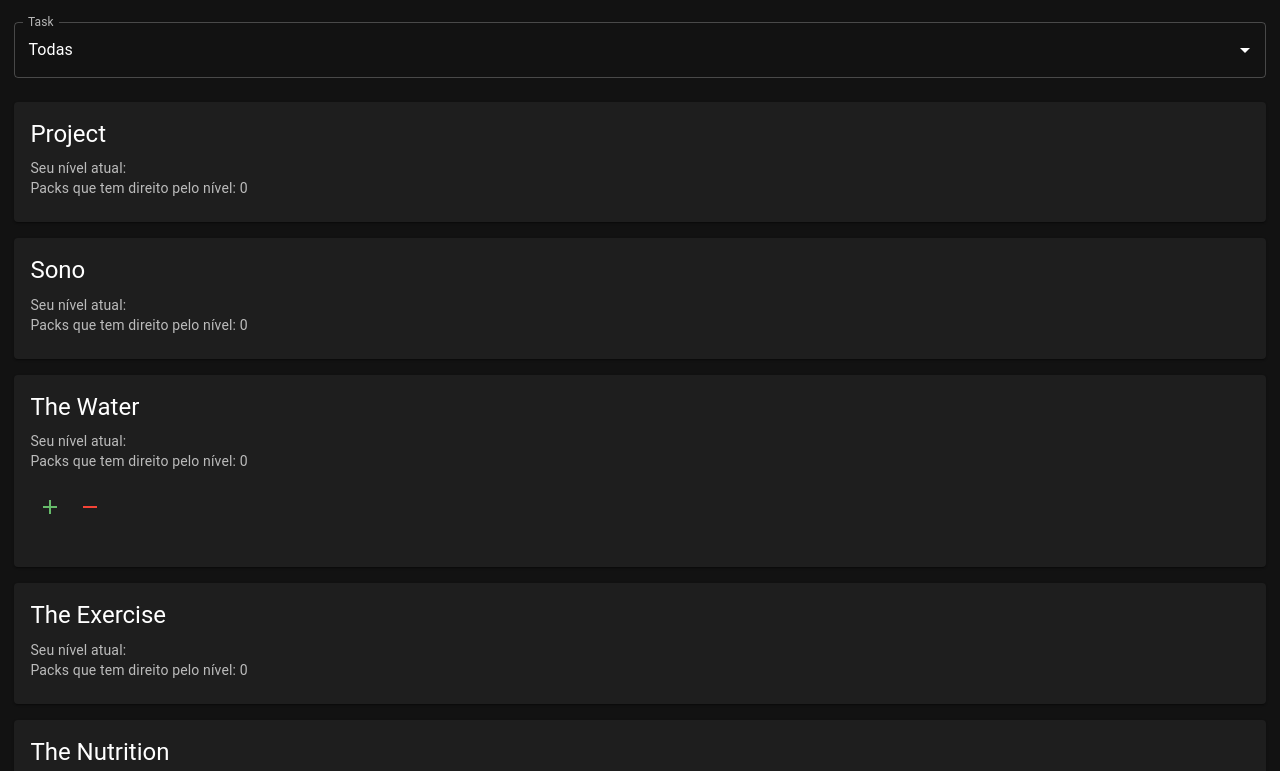
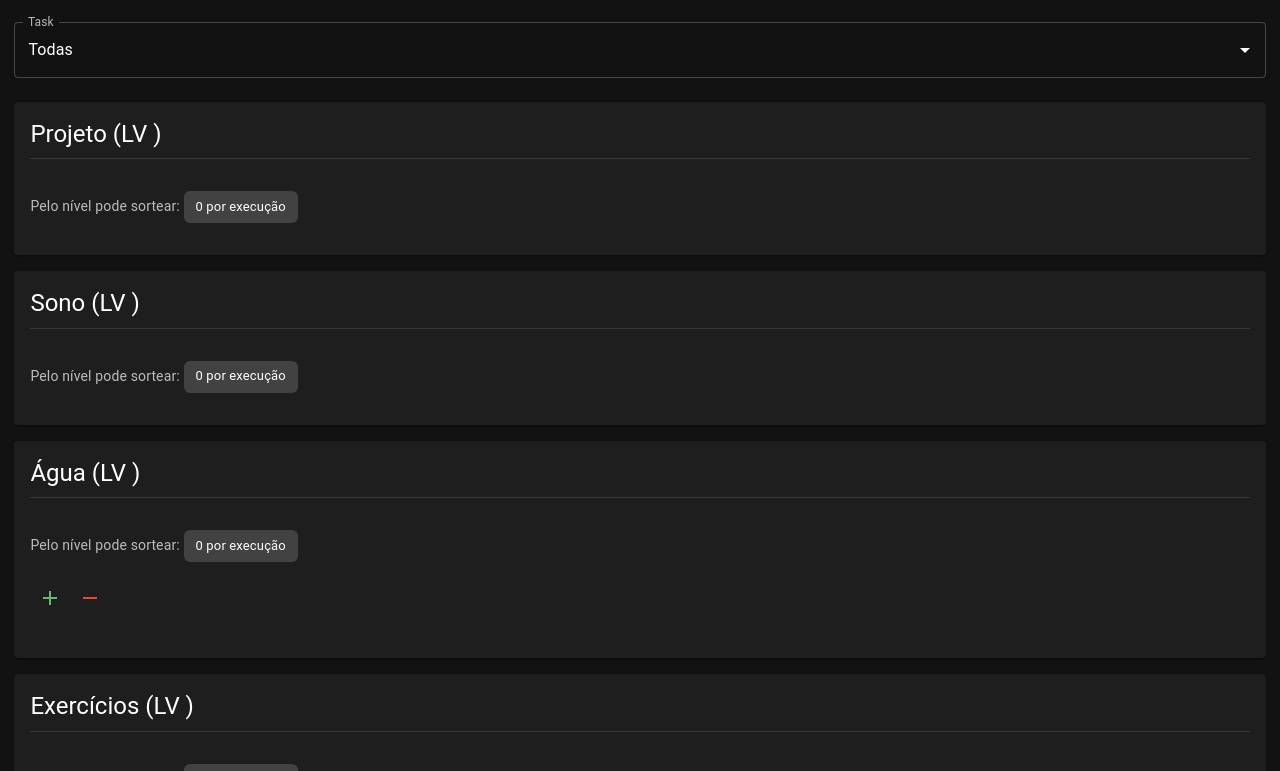
Before and after one commit to guiosouza/react-gamification-web-app, a Next.js app: page /exp in a window 1280 px wide. Shown: the part 285-1056 px from the top of the page. Built offline with nearby package versions, Linux system fonts and the light colour scheme.

Commit message:
refactor: update task labels to Portuguese and enhance TaskCard display

```diff
--- a/src/app/exp/page.tsx
+++ b/src/app/exp/page.tsx
@@ -1,7 +1,16 @@
 "use client";
 
 import { useEffect, useState } from "react";
-import { Autocomplete, TextField, Button, Alert, Dialog, DialogTitle, DialogContent, DialogActions } from "@mui/material";
+import {
+  Autocomplete,
+  TextField,
+  Button,
+  Alert,
+  Dialog,
+  DialogTitle,
+  DialogContent,
+  DialogActions,
+} from "@mui/material";
 import TaskCard from "@/components/task-card";
 import { DatePicker, LocalizationProvider } from "@mui/x-date-pickers";
 import { Dayjs } from "dayjs";
@@ -26,12 +35,12 @@ interface TaskInput {
 
 const options: TaskOption[] = [
   { label: "Todas" },
-  { label: "Project" },
+  { label: "Projeto" },
   { label: "Sono" },
   // { label: "The Grind" },
-  { label: "The Water" },
-  { label: "The Exercise" },
-  { label: "The Nutrition" },
+  { label: "Água" },
+  { label: "Exercícios" },
+  { label: "Nutrição" },
 ];
 
 export default function Exp() {
@@ -96,13 +105,13 @@ export default function Exp() {
     switch (taskName) {
       case "The Grind":
         return Math.floor(levelNumber / 40);
-      case "The Nutrition":
+      case "Nutrição":
         return baseMultiplier * 9;
-      case "The Exercise":
+      case "Exercícios":
         return baseMultiplier;
-      case "The Water":
+      case "Água":
         return baseMultiplier;
-      case "Project": {
+      case "Projeto": {
         const daysPassed = calculateDaysSinceStart(startDate);
         return daysPassed * 866;
       }
@@ -125,7 +134,7 @@ export default function Exp() {
   const calculateTotalPacks = (): number => {
     const basePacks = calculatePacksByTask(selectedTask.label, level);
 
-    if (selectedTask.label === "Project") {
+    if (selectedTask.label === "Projeto") {
       return basePacks;
     }
 
@@ -133,15 +142,12 @@ export default function Exp() {
       return basePacks;
     }
 
-    if (
-      selectedTask.label === "The Water" ||
-      selectedTask.label === "The Nutrition"
-    ) {
+    if (selectedTask.label === "Água" || selectedTask.label === "Nutrição") {
       return basePacks * (taskInput.quantity || 0);
     }
 
     if (
-      selectedTask.label === "The Exercise" ||
+      selectedTask.label === "Exercícios" ||
       selectedTask.label === "The Grind"
     ) {
       if (!taskInput.time) return 0;
@@ -218,10 +224,7 @@ export default function Exp() {
   };
 
   const renderTaskInput = () => {
-    if (
-      selectedTask.label === "The Water" ||
-      selectedTask.label === "The Nutrition"
-    ) {
+    if (selectedTask.label === "Água" || selectedTask.label === "Nutrição") {
       return disableInput ? (
         <div style={{ marginTop: "32px", marginBottom: "16px" }}>
           <Alert variant="outlined" severity="warning">
@@ -232,7 +235,7 @@ export default function Exp() {
         <TextField
           type="number"
           label={
-            selectedTask.label === "The Water"
+            selectedTask.label === "Água"
               ? "Quantidade de copos"
               : "Vezes que se alimentou"
           }
@@ -244,7 +247,7 @@ export default function Exp() {
     }
 
     if (
-      selectedTask.label === "The Exercise" ||
+      selectedTask.label === "Exercícios" ||
       selectedTask.label === "The Grind"
     ) {
       return (
@@ -301,8 +304,7 @@ export default function Exp() {
         />
       </div>
 
-      {(selectedTask.label === "Project" ||
-        selectedTask.label === "Sono") && (
+      {(selectedTask.label === "Projeto" || selectedTask.label === "Sono") && (
         <LocalizationProvider dateAdapter={AdapterDayjs} adapterLocale="pt-br">
           <div style={{ marginTop: "24px", marginBottom: "24px" }}>
             <DatePicker
@@ -353,7 +355,9 @@ export default function Exp() {
       <Dialog open={openModal} onClose={() => setOpenModal(false)}>
         <DialogTitle>Level Up!</DialogTitle>
         <DialogContent>
-          <p>Você subiu do nível {previousLevel} para o nível {level}!</p>
+          <p>
+            Você subiu do nível {previousLevel} para o nível {level}!
+          </p>
         </DialogContent>
         <DialogActions>
           <Button onClick={() => setOpenModal(false)}>Fechar</Button>
--- a/src/components/task-card.tsx
+++ b/src/components/task-card.tsx
@@ -3,7 +3,7 @@ import Card from "@mui/material/Card";
 import CardContent from "@mui/material/CardContent";
 import Typography from "@mui/material/Typography";
 import { Add, Remove } from "@mui/icons-material";
-import { Alert, IconButton } from "@mui/material";
+import { Alert, Chip, Divider, IconButton } from "@mui/material";
 
 interface TaskCardProps {
   taskName: string;
@@ -26,7 +26,7 @@ export default function TaskCard({
   drawResults,
   selectedNow,
   shouldRemoveAlerts,
-  setShouldRemoveAlerts
+  setShouldRemoveAlerts,
 }: TaskCardProps) {
   const [alerts, setAlerts] = React.useState<string[]>([]);
 
@@ -58,7 +58,6 @@ export default function TaskCard({
     localStorage.setItem(`${taskKey}_alerts`, JSON.stringify(updatedAlerts));
 
     setAlerts(updatedAlerts);
-
   };
 
   const handleRemoveLastAlert = () => {
@@ -97,39 +96,52 @@ export default function TaskCard({
     }
   }, [shouldRemoveAlerts, handleRemoveAllAlerts, setShouldRemoveAlerts]);
 
-
   return (
     <Card sx={{ marginBottom: 2 }}>
       <CardContent>
         <Typography gutterBottom variant="h5" component="div">
-          {taskName}
+          {taskName} ({"LV " + level})
         </Typography>
-        <Typography variant="body2" sx={{ color: "text.secondary" }}>
-          Seu nível atual: {level}
-        </Typography>
-        <Typography variant="body2" sx={{ color: "text.secondary" }}>
-          Packs que tem direito pelo nível: {packs}
+        <Divider sx={{ mb: 4 }} />
+        <Typography
+          variant="body2"
+          sx={{ color: "text.secondary", mb: 1 }}
+          component="div"
+        >
+          Pelo nível pode sortear:{" "}
+          <Chip
+            label={packs + " por execução"}
+            sx={{
+              borderRadius: "6px",
+            }}
+          />
         </Typography>
         {drawResults && (
           <>
+            <Typography variant="body2" sx={{ color: "text.secondary", mb: 1 }}>
+              Total de packs sorteados: {drawResults.packs}
+            </Typography>
             <Typography
               variant="body2"
-              sx={{ color: "text.secondary", marginTop: 2 }}
+              sx={{ color: "text.secondary", mb: 1 }}
+              component="div"
             >
-              Total de packs sorteados: {drawResults.packs}
+              Packs ganhos: {""}
+              <Chip
+                variant="filled"
+                label={drawResults.wonPacks}
+                color="warning"
+                sx={{
+                  borderRadius: "6px",
+                }}
+              />
             </Typography>
-            <Typography variant="body2" sx={{ color: "text.secondary" }}>
-              Packs ganhos:{" "}
-              <strong style={{ color: "#ADD8E6" }}>
-                {drawResults.wonPacks}
-              </strong>
-            </Typography>
-            <Typography variant="body2" sx={{ color: "text.secondary" }}>
-              Porcentagem de ganho: {calculateWinPercentage()}%
+            <Typography variant="body2" sx={{ color: "text.secondary", mb: 4 }}>
+              Do total sorteado, ganhou: {calculateWinPercentage()}%
             </Typography>
           </>
         )}
-        {taskName === "The Water" || taskName === "The Nutrition" ? (
+        {taskName === "Água" || taskName === "Nutrição" ? (
           <>
             {!selectedNow ? (
               <div style={{ marginTop: "16px" }}>
```
